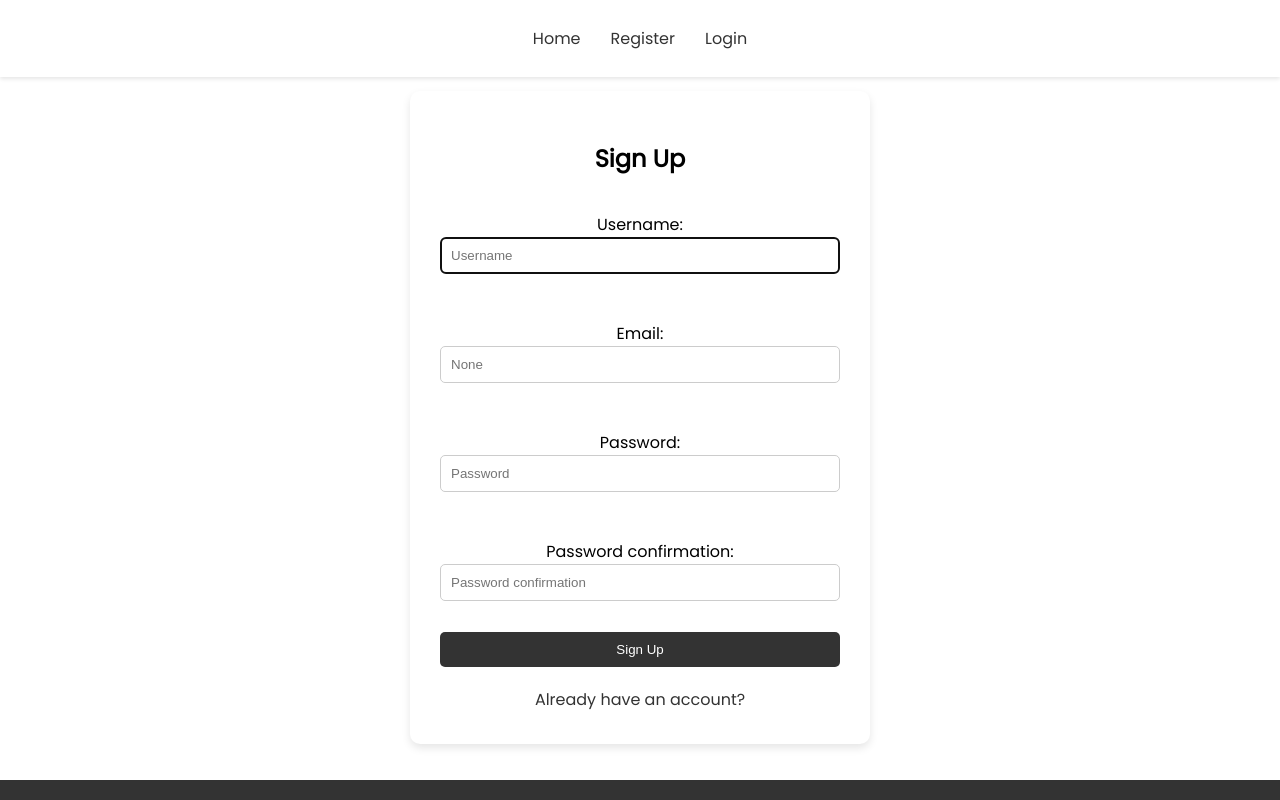
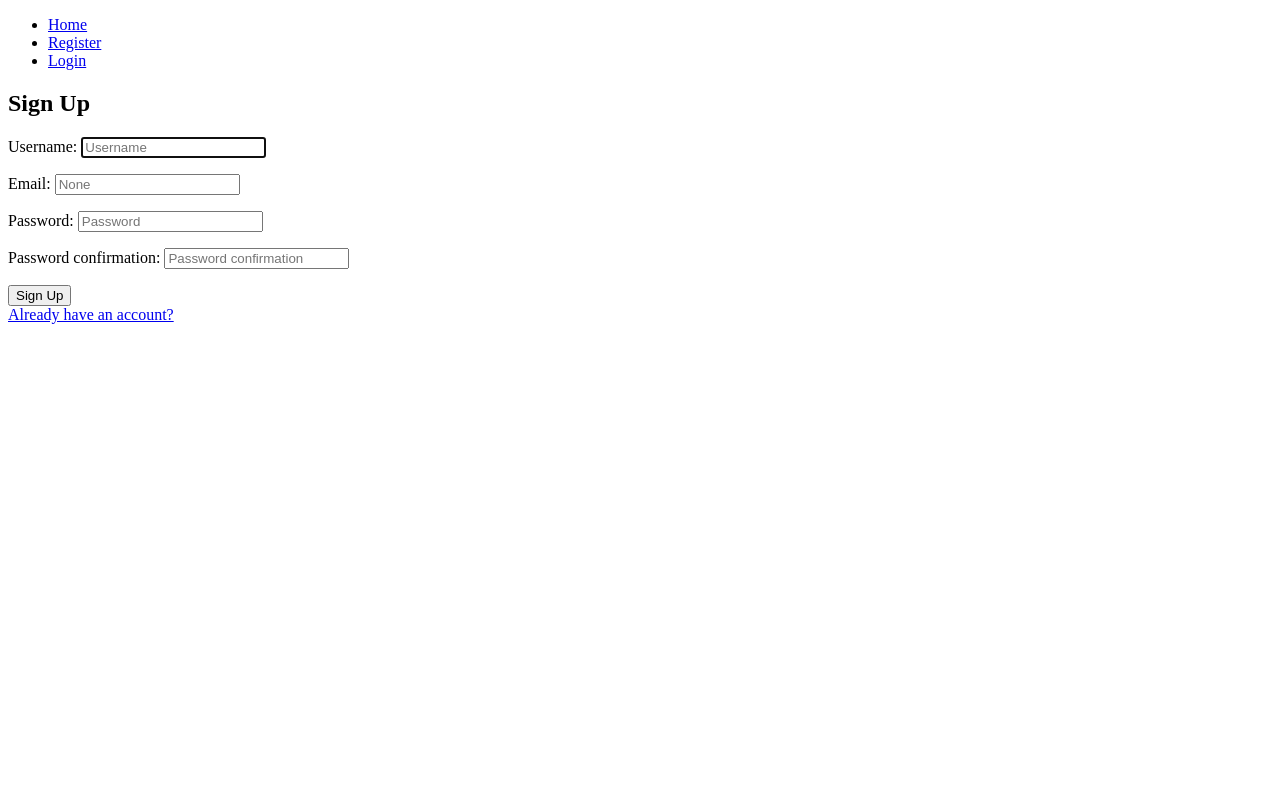
Before and after one commit to maximshaa/design_pro2.1, a Django app: page /register/ in a window 1280 px wide. Run offline with Django 5.2, Linux system fonts and the light colour scheme.

Commit message:
commitik2

```diff
--- a/main/static/css/styles.css
+++ /dev/null
@@ -1,225 +0,0 @@
-@import url('https://fonts.googleapis.com/css?family=Poppins');
-
-/* BASIC */
-
-body {
-  font-family: "Poppins", sans-serif;
-  margin: 0;
-  padding: 0;
-}
-
-a {
-  color: #333;
-  text-decoration: none;
-}
-
-h2 {
-  text-align: center;
-  font-size: 24px;
-  font-weight: 600;
-  margin: 20px 0;
-}
-
-/* STRUCTURE */
-
-header {
-  background-color: #fff;
-  padding: 10px 0;
-  box-shadow: 0 2px 4px rgba(0, 0, 0, 0.1);
-}
-
-nav ul {
-  list-style: none;
-  padding: 0;
-  display: flex;
-  justify-content: center;
-}
-
-nav ul li {
-  margin: 0 15px;
-}
-
-nav ul li a {
-  color: #333;
-  text-decoration: none;
-  font-weight: 500;
-}
-
-main {
-  padding: 20px;
-}
-
-footer {
-  background-color: #333;
-  color: #fff;
-  text-align: center;
-  padding: 10px 0;
-  position: fixed;
-  width: 100%;
-  bottom: 0;
-}
-
-/* FORM STYLES */
-
-.wrapper {
-  display: flex;
-  align-items: center;
-  justify-content: center;
-  height: 80vh;
-}
-
-#formContent {
-  background: #fff;
-  padding: 30px;
-  border-radius: 10px;
-  box-shadow: 0 4px 8px rgba(0, 0, 0, 0.1);
-  text-align: center;
-  width: 100%;
-  max-width: 400px;
-}
-
-#formContent h2 {
-  margin-bottom: 20px;
-}
-
-#formContent form {
-  display: flex;
-  flex-direction: column;
-  justify-content: spase-between;
-}
-
-#formContent input {
-  width: 100%;
-}
-
-#formContent p {
-  display: flex;
-  flex-wrap: wrap;
-  justify-content: center;
-}
-
-#formContent input[type="text"],
-#formContent input[type="password"],
-#formContent input[type="email"] {
-  padding: 10px;
-  margin-bottom: 15px;
-  border: 1px solid #ccc;
-  border-radius: 5px;
-}
-
-#formContent input[type="submit"] {
-  background-color: #333;
-  color: #fff;
-  padding: 10px;
-  border: none;
-  border-radius: 5px;
-  cursor: pointer;
-  transition: background-color 0.3s;
-}
-
-#formContent input[type="submit"]:hover {
-  background-color: #555;
-}
-
-#formFooter {
-  margin-top: 20px;
-}
-
-#formFooter a {
-  color: #333;
-  text-decoration: none;
-}
-
-#formFooter a:hover {
-  text-decoration: underline;
-}
-
-/* ANIMATIONS */
-
-.fadeInDown {
-  animation: fadeInDown 1s ease-in-out;
-}
-
-@keyframes fadeInDown {
-  0% {
-    opacity: 0;
-    transform: translate3d(0, -100%, 0);
-  }
-  100% {
-    opacity: 1;
-    transform: none;
-  }
-}
-
-.fadeIn {
-  animation: fadeIn 1s ease-in-out;
-}
-
-@keyframes fadeIn {
-  from {
-    opacity: 0;
-  }
-  to {
-    opacity: 1;
-  }
-}
-
-.fadeIn.first {
-  animation-delay: 0.4s;
-}
-
-.fadeIn.second {
-  animation-delay: 0.6s;
-}
-
-.fadeIn.third {
-  animation-delay: 0.8s;
-}
-
-.fadeIn.fourth {
-  animation-delay: 1s;
-}
-
-/* UNDERLINE HOVER */
-
-.underlineHover:after {
-  display: block;
-  left: 0;
-  bottom: -10px;
-  width: 0;
-  height: 2px;
-  background-color: #333;
-  content: "";
-  transition: width 0.2s;
-}
-
-.underlineHover:hover {
-  color: #333;
-}
-
-.underlineHover:hover:after {
-  width: 100%;
-}
-
-/* MESSAGES STYLES */
-
-.messages {
-    list-style: none;
-    padding: 0;
-    margin: 0;
-}
-
-.messages li {
-    padding: 10px;
-    margin-bottom: 10px;
-    border-radius: 5px;
-    color: #fff;
-}
-
-.messages li.success {
-    background-color: #4CAF50;
-}
-
-.messages li.error {
-    background-color: #f44336;
-}
--- a/main/templates/base.html
+++ b/main/templates/base.html
@@ -4,9 +4,6 @@
     <meta charset="UTF-8">
     <meta name="viewport" content="width=device-width, initial-scale=1.0">
     <title>{% block title %}Design.pro{% endblock %}</title>
-    {% load static %}
-    <link rel="stylesheet" href="{% static 'css/styles.css' %}">
-    <link href="https://fonts.googleapis.com/css?family=Poppins" rel="stylesheet">
 </head>
 <body>
     <header>
--- a/main/urls.py
+++ b/main/urls.py
@@ -1,8 +1,9 @@
 from django.urls import path
-from .views import register_view, login_view, home_view
+from . import views
 
 urlpatterns = [
-    path('register/', register_view, name='register'),
-    path('login/', login_view, name='login'),
-    path('', home_view, name='home'),
+    path('', views.home_view, name='home'),
+    path('home/', views.home_view, name='home-alt'),
+    path('register/', views.register_view, name='register'),
+    path('login/', views.login_view, name='login'),
 ]
```
Also changed, not shown: design_pro/urls.py (line endings or trailing spaces), main/static/images/va1yusha_Generate.png (deleted).
